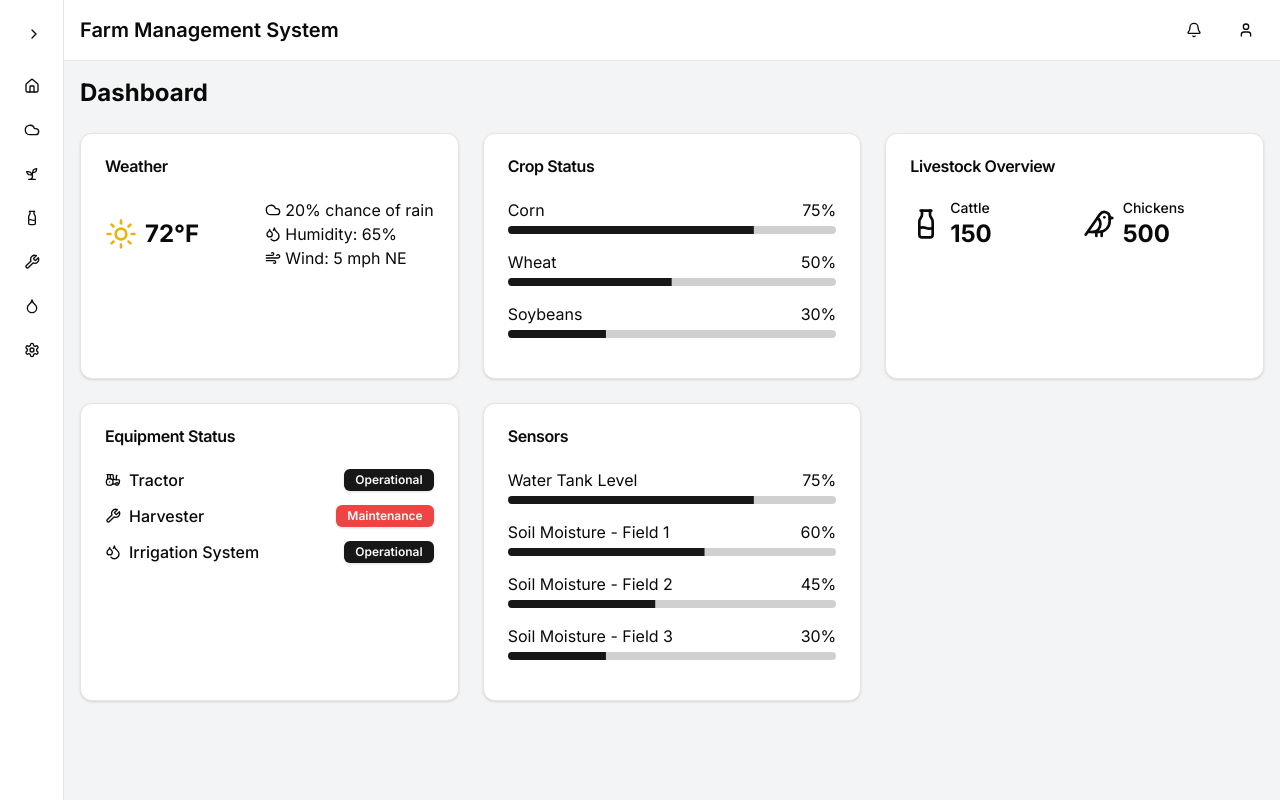
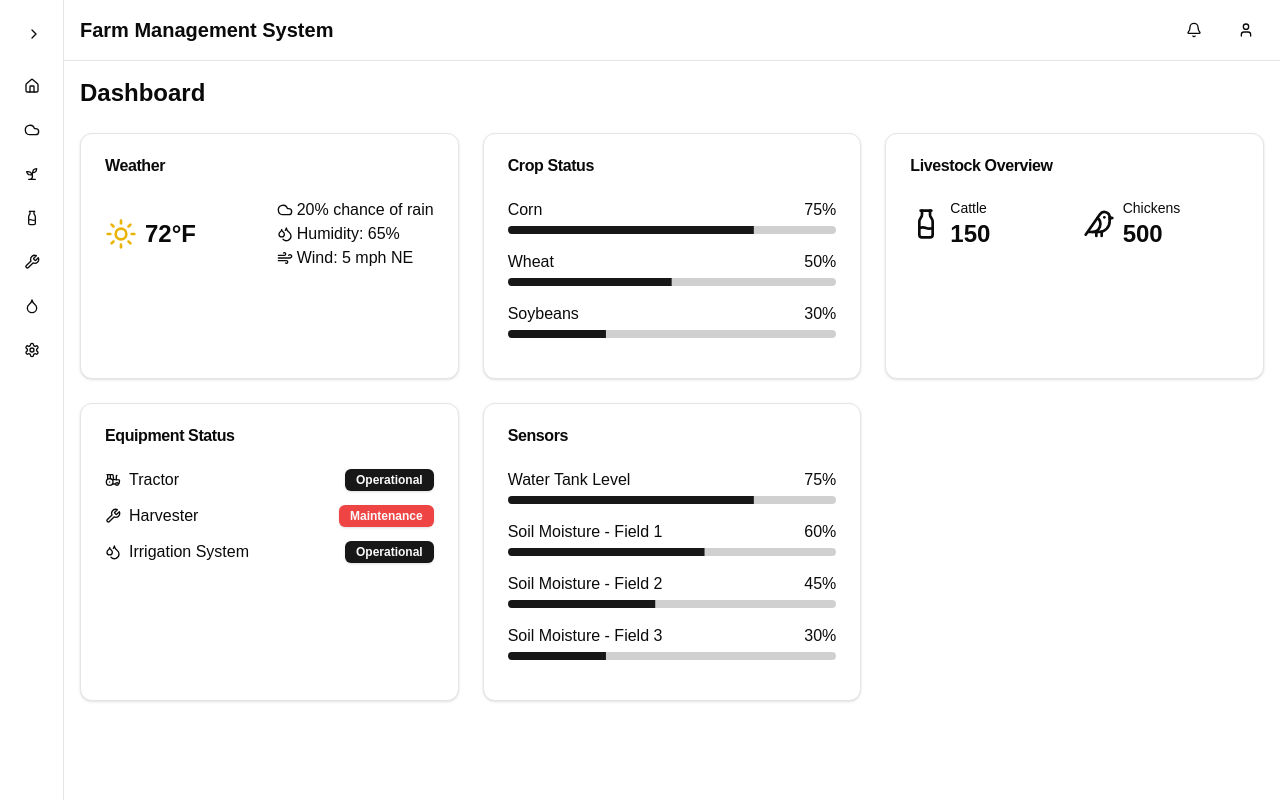
Before and after one commit to qulxizer/FSC-Web, a Next.js app: page / in a window 1280 px wide. Built offline with nearby package versions, Linux system fonts and the light colour scheme.

Commit message:
fixing dark theme and using system by default

```diff
--- a/app/components/header.tsx
+++ b/app/components/header.tsx
@@ -3,7 +3,7 @@
 
 export function Header() {
   return (
-    <header className="flex items-center justify-between border-b bg-white px-4 py-3">
+    <header className="flex items-center justify-between border-b px-4 py-3">
       <div className="flex items-center">
         {/* <Button
           variant="ghost"
--- a/app/components/settings.tsx
+++ b/app/components/settings.tsx
@@ -1,8 +1,19 @@
 import { Card, CardContent, CardHeader, CardTitle } from "@/components/ui/card";
 import { Label } from "@/components/ui/label";
 import { Switch } from "@/components/ui/switch";
+import { useTheme } from "next-themes";
+import {
+  DropdownMenu,
+  DropdownMenuContent,
+  DropdownMenuItem,
+  DropdownMenuTrigger,
+} from "@/components/ui/dropdown-menu";
+import { Button } from "@/components/ui/button";
+import { Sun, Moon } from "lucide-react";
 
 export function Settings() {
+  // const theme = useTheme().theme
+  const { setTheme } = useTheme();
   return (
     <Card>
       <CardHeader>
@@ -15,8 +26,27 @@
             <Switch id="notifications" />
           </div>
           <div className="flex items-center justify-between">
-            <Label htmlFor="darkMode">Dark Mode</Label>
-            <Switch id="darkMode" />
+          <Label htmlFor="Theme">Theme</Label>
+          <DropdownMenu>
+              <DropdownMenuTrigger asChild>
+                <Button variant="outline" size="icon">
+                  <Sun className="h-[1.2rem] w-[1.2rem] rotate-0 scale-100 transition-all dark:-rotate-90 dark:scale-0" />
+                  <Moon className="absolute h-[1.2rem] w-[1.2rem] rotate-90 scale-0 transition-all dark:rotate-0 dark:scale-100" />
+                  <span className="sr-only">Toggle theme</span>
+                </Button>
+              </DropdownMenuTrigger>
+              <DropdownMenuContent align="end">
+                <DropdownMenuItem onClick={() => setTheme("light")}>
+                  Light
+                </DropdownMenuItem>
+                <DropdownMenuItem onClick={() => setTheme("dark")}>
+                  Dark
+                </DropdownMenuItem>
+                <DropdownMenuItem onClick={() => setTheme("system")}>
+                  System
+                </DropdownMenuItem>
+              </DropdownMenuContent>
+            </DropdownMenu>
           </div>
           <div className="flex items-center justify-between">
             <Label htmlFor="autoSync">Auto Sync Data</Label>
--- a/app/components/sidebar.tsx
+++ b/app/components/sidebar.tsx
@@ -43,7 +43,7 @@
         ></div>
       )}
       <div
-        className={`fixed top-0 left-0 h-screen bg-white border-r transition-all duration-300 md:relative md:z-0
+        className={`fixed top-0 left-0 h-screen border-r transition-all duration-300 md:relative md:z-0
           ${isOpen ? "w-64 z-50" : "w-16 z-0"}
           ${isOpen ? "absolute" : "relative"} md:relative `}
       >
--- a/app/layout.tsx
+++ b/app/layout.tsx
@@ -1,8 +1,9 @@
 import type { Metadata } from "next";
-import { Inter } from "next/font/google";
+// import { Inter } from "next/font/google";
+import { ThemeProvider } from "../components/theme-provider"
 import "./globals.css";
 
-const inter = Inter({ subsets: ["latin"] });
+// const inter = Inter({ subsets: ["latin"] });
 
 export const metadata: Metadata = {
   title: "Farm Dashboard",
@@ -16,7 +17,16 @@
 }>) {
   return (
     <html lang="en">
-      <body className={inter.className}>{children}</body>
+        <body>
+          <ThemeProvider
+            attribute="class"
+            defaultTheme="system"
+            enableSystem
+            disableTransitionOnChange
+          >
+            {children}
+          </ThemeProvider>
+        </body>
     </html>
   );
 }
--- a/app/page.tsx
+++ b/app/page.tsx
@@ -42,7 +42,7 @@
   };
 
   return (
-    <div className="flex h-screen bg-gray-100">
+    <div className="flex h-screen">
       <Sidebar
         setActiveComponent={setActiveComponent}
         isOpen={isSidebarOpen}
--- /dev/null
+++ b/components/theme-provider.tsx
@@ -0,0 +1,11 @@
+"use client"
+
+import * as React from "react"
+import { ThemeProvider as NextThemesProvider } from "next-themes"
+
+export function ThemeProvider({
+  children,
+  ...props
+}: React.ComponentProps<typeof NextThemesProvider>) {
+  return <NextThemesProvider {...props}>{children}</NextThemesProvider>
+}
--- a/package.json
+++ b/package.json
@@ -46,7 +46,7 @@
     "input-otp": "^1.4.1",
     "lucide-react": "^0.465.0",
     "next": "15.0.3",
-    "next-themes": "^0.4.3",
+    "next-themes": "^0.4.4",
     "pocketbase": "^0.22.1",
     "prettier": "^3.4.2",
     "prettier-eslint": "^16.3.0",
```
Also changed, not shown: 1 other file (tests, documents, lock files or other folders).
